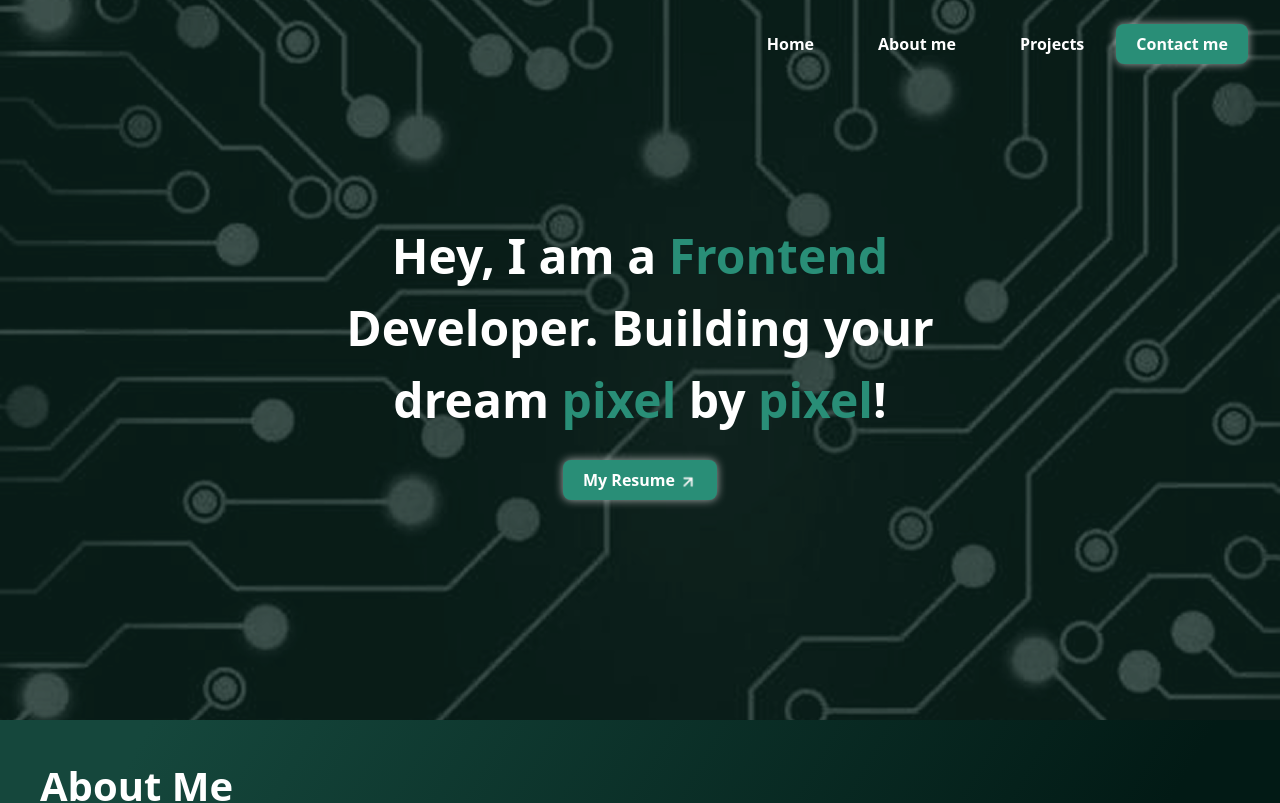
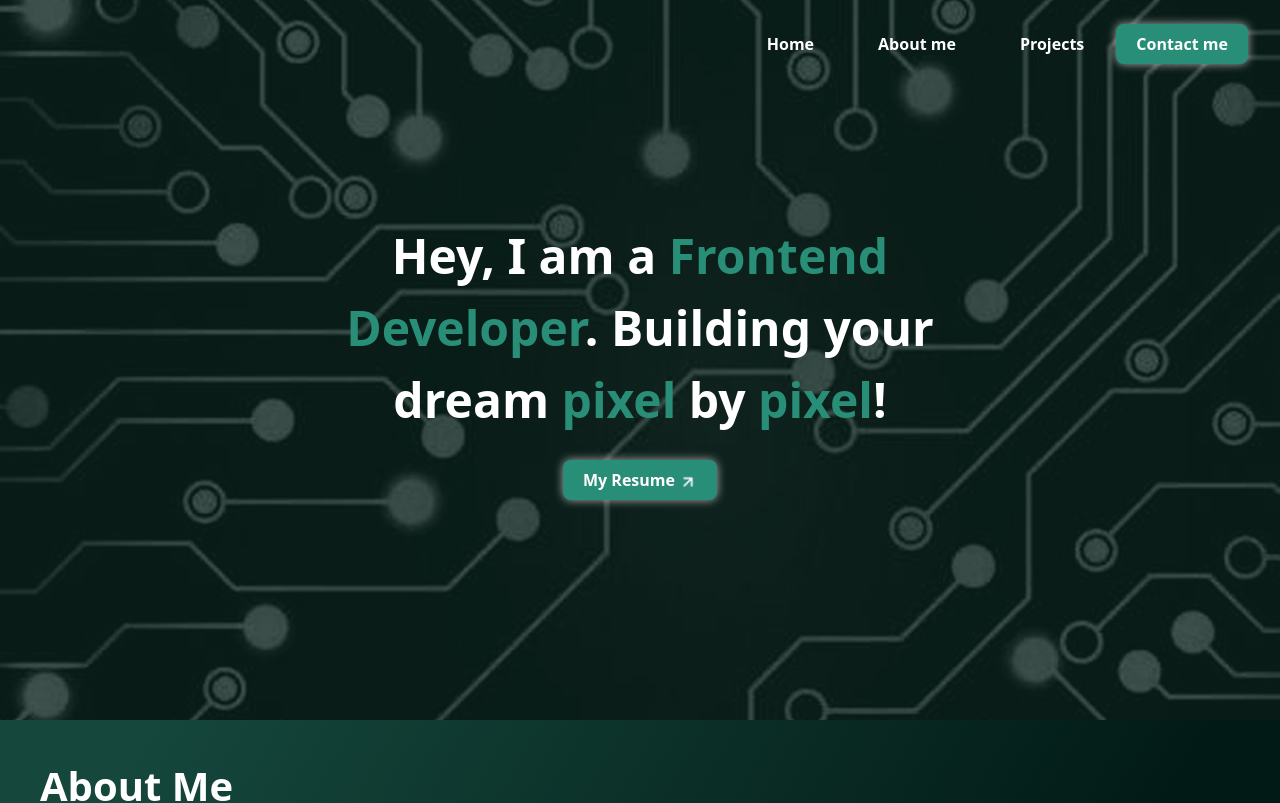
Before and after one commit to Error-at-night/My-Portfolio, a React (Vite) app: page / in a window 1280 px wide. Shown: the top 803 px of the page. Built offline with nearby package versions, Linux system fonts and the light colour scheme.

Commit message:
edited the header section

```diff
--- a/src/components/AboutMe.jsx
+++ b/src/components/AboutMe.jsx
@@ -6,7 +6,7 @@ function AboutMe() {
     <main className="custom-gradient px-8 pt-3 pb-12" id="about-me">
       <div className="mx-auto max-w-[1200px] mt-6">
         <h1 className="text-[#FFFFFF] font-extrabold text-[1.9rem] sm:text-[2rem] md:text-[2.5rem]">About Me</h1>
-        <p className="text-white text-[1rem] md:text-[1.3rem] mt-2 md:tracking-wide leading-normal md:leading-loose">My name is Success Olayemi, I'm Frontend
+        <p className="text-white text-[1rem] sm:text-[1.3rem] mt-2 sm:tracking-wide leading-normal sm:leading-loose">My name is Success Olayemi, I'm Frontend
           Developer that is passionate about developing web applications that solves real problems. I have had the
           opportunity to teach and mentor aspiring frontend developers, helping them understand modern web technologies and adopt
           best practices. I enjoy simplifying complex concepts and guiding others to become better developers. I am always open
--- a/src/components/Header.jsx
+++ b/src/components/Header.jsx
@@ -12,7 +12,7 @@ function Header() {
       <div className="absolute inset-0 flex items-center justify-center text-center px-4">
         <div>
           <h1 className="text-white text-[1.9rem] sm:text-[2rem] md:text-[3rem] font-extrabold max-w-[700px]">
-            Hey, I am a <span className="text-[#298E77]">Frontend</span> Developer.
+            Hey, I am a <span className="text-[#298E77]">Frontend Developer</span>.
             Building your dream <span className="text-[#298E77]">pixel</span> by <span className="text-[#298E77]">pixel</span>!
           </h1>
           <Link className="flex justify-between items-center max-w-[154px] mx-auto mt-6 px-5 pt-2 pb-2 bg-[#298E77]
```
